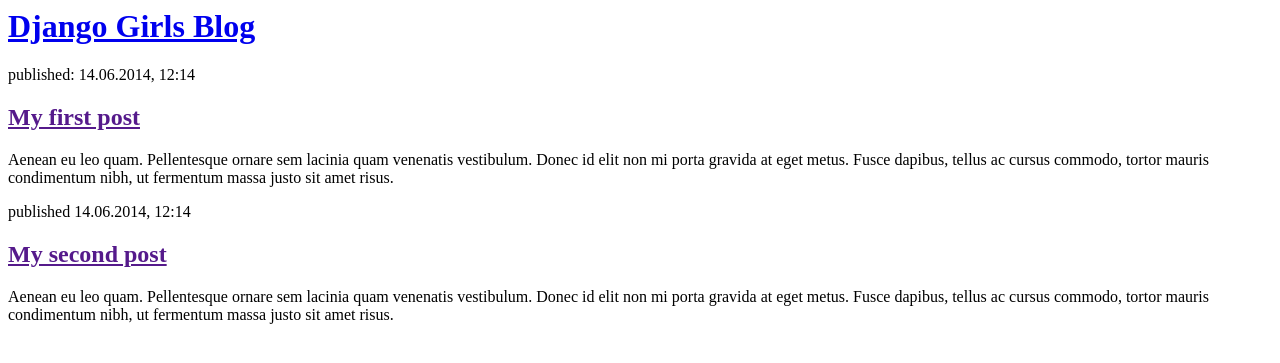
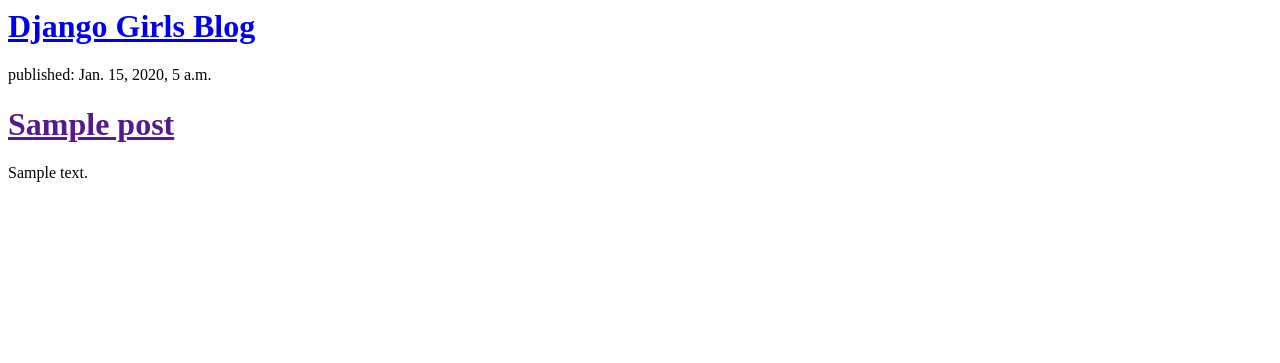
Before and after one commit to jmehorter/my-first-blog, a Django app: template blog/templates/blog/post_list.html in a window 1280 px wide. Shown: the top 363 px of the page. Run offline with Django 3.2, Linux system fonts and the light colour scheme; the template is opened without the code that fills it: values that come from a table or form of the project are taken from there, others are empty; tables that the repository leaves empty hold one stand-in row (values such as "Sample post").

Commit message:
Modified templates to display posts from database.

```diff
--- a/blog/models.py
+++ b/blog/models.py
@@ -15,7 +15,7 @@
 		self.published_date = timezone.now()
 		self:save()
 
-		def_str_(self)
+	def __str__(self):
 		return self.title
 
 # Create your models here.
--- a/blog/templates/blog/post_list.html
+++ b/blog/templates/blog/post_list.html
@@ -7,15 +7,13 @@
 		<h1><a href="/">Django Girls Blog</a></h1>
 	</div>
 
+{% for post in posts %}
 	<div>
-		<p>published: 14.06.2014, 12:14</p>
-		<h2><a href="">My first post</a></h2>
-		<p>Aenean eu leo quam. Pellentesque ornare sem lacinia quam venenatis vestibulum. Donec id elit non mi porta gravida at eget metus. Fusce dapibus, tellus ac cursus commodo, tortor mauris condimentum nibh, ut fermentum massa justo sit amet risus.</p>
+		<p>published: {{ post.published_date }}</p>
+		<h1><a href="">{{ post.title }}</a></h1>
+		<p>{{ post.text|linebreaksbr }}</p>
 	</div>
+{% endfor %}
 
-	<div><p>published 14.06.2014, 12:14</p>
-		<h2><a href="">My second post</a></h2>
-		<p>Aenean eu leo quam. Pellentesque ornare sem lacinia quam venenatis vestibulum. Donec id elit non mi porta gravida at eget metus. Fusce dapibus, tellus ac cursus commodo, tortor mauris condimentum nibh, ut fermentum massa justo sit amet risus.</p>
-	</div>
 </body>
 </html>
--- a/blog/views.py
+++ b/blog/views.py
@@ -1,6 +1,9 @@
 from django.shortcuts import render
+from django.utils import timezone
+from .models import Post
 
 # Create your views here.
 
 def post_list(request):
-	return render(request, 'blog/post_list.html', {})
+	posts = Post.objects.filter(published_date__lte=timezone.now()).order_by('published_date')
+	return render(request, 'blog/post_list.html', {'posts': posts})
```
